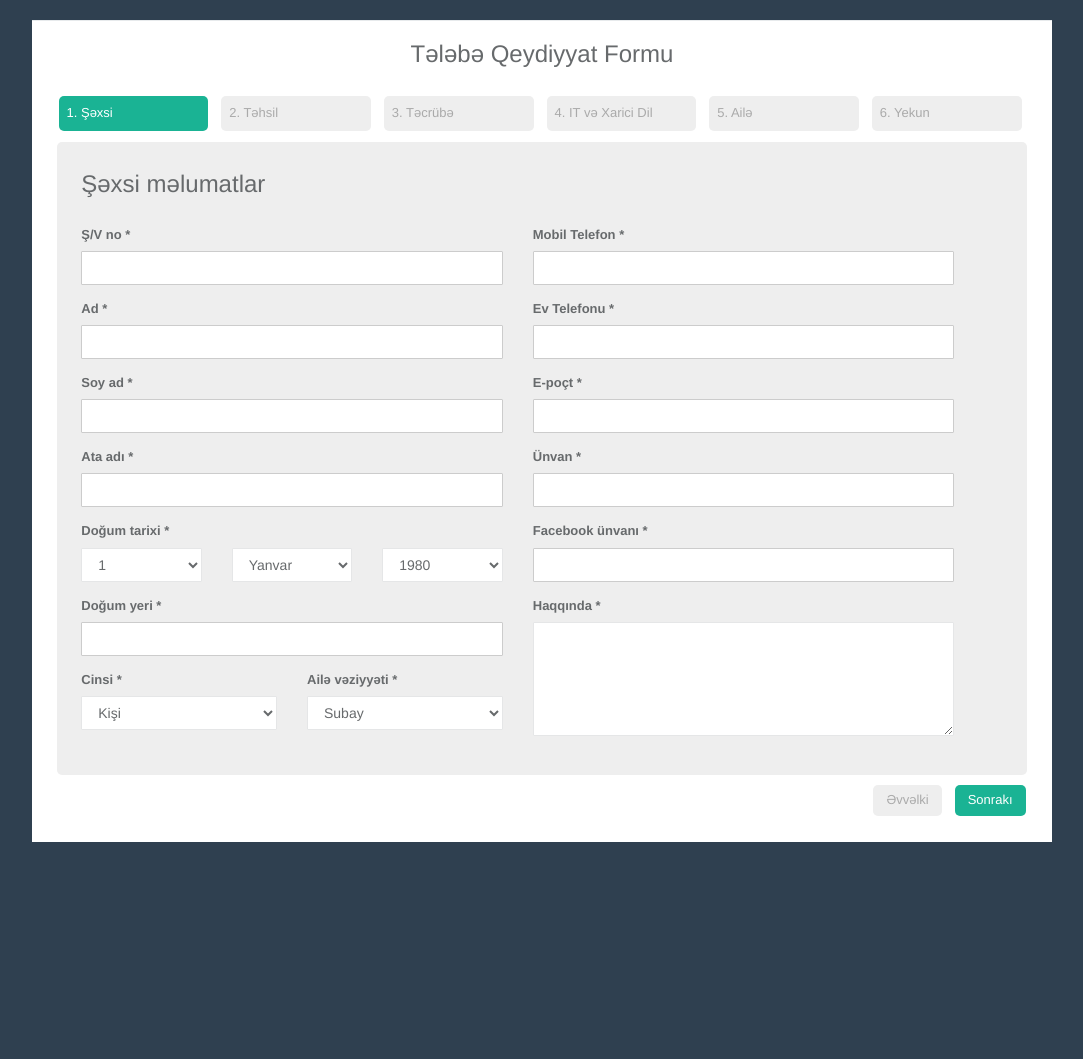
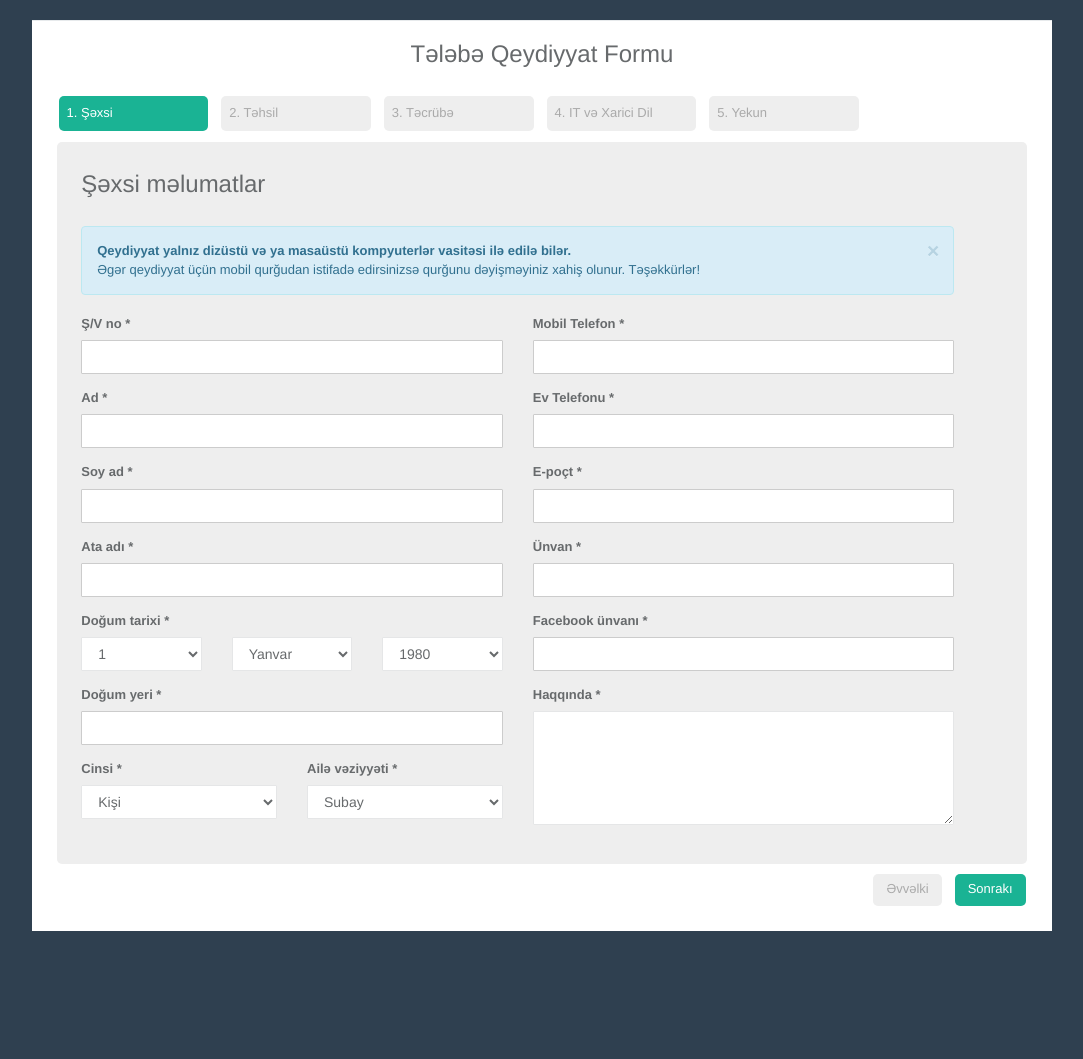
Before and after one commit to orkhan-huseyn/registration, a PHP site: page /cpanel/public/index.php in a window 1280 px wide. Shown: the top 1059 px of the page, without its empty margins (98-1181 px from the left). Run offline with PHP 8.4, Linux system fonts and the light colour scheme.

Commit message:
removed family info

```diff
--- a/app/init.php
+++ b/app/init.php
@@ -20,3 +20,6 @@ spl_autoload_register(function($class)
 {
     require_once '../app/models/'.$class.'.php';
 });
+
+$_SESSION['info'] = "<strong>Qeydiyyat yalnız dizüstü və ya masaüstü kompyuterlər vasitəsi ilə edilə bilər.</strong>"
+    ."<br/>Əgər qeydiyyat üçün mobil qurğudan istifadə edirsinizsə qurğunu dəyişməyiniz xahiş olunur. Təşəkkürlər!";
--- a/app/views/student/register.php
+++ b/app/views/student/register.php
@@ -65,14 +65,20 @@
                                 <div class="alert alert-danger alert-dismissable">
                                     <a href="#" class="close" data-dismiss="alert" aria-label="close">&times;</a>
                                     <?php echo $_SESSION['error'];?>
+                                    <?php unset($_SESSION['error']);?>
+                                </div>
+                                <?php } else if (isset($_SESSION['info'])) { ?>
+                                <div class="alert alert-info alert-dismissable">
+                                    <a href="#" class="close" data-dismiss="alert" aria-label="close">&times;</a>
+                                    <?php echo $_SESSION['info'];?>
+                                    <?php unset($_SESSION['info']);?>
                                 </div>
                                 <?php } ?>
-                                <?php unset($_SESSION['error']);?>
                                 <div class="row">
                                     <div class="col-lg-6">
                                         <div class="form-group">
                                             <label>Ş/V no *</label>
-                                            <input id="serial" name="serial_id" type="text" class="form-control required" data-mask="AZE9999999">
+                                            <input id="serial" name="serial_id" type="text" class="form-control required" data-mask="AZE99999999">
                                             <input type="hidden" name="student_id" value="0"/>
                                         </div>
                                         <div class="form-group">
@@ -174,7 +180,15 @@
                                     <div id="education_info" class="form-horizontal">
                                         <div class="form-group">
                                             <label class="col-sm-3 control-label">Təhsil pilləsi</label>
-                                            <div class="col-sm-9"><input name="education_level[]" class="form-control required" type="text"></div>
+                                            <div class="col-sm-9">
+                                                <select name="edcation_level[]" id="levels" class="form-control required">
+                                                    <option value="Orta">Orta</option>
+                                                    <option value="Orta-ixtisas">Orta-ixtisas</option>
+                                                    <option value="Tələbə">Tələbə</option>
+                                                    <option value="Bakalavr">Bakalavr</option>
+                                                    <option value="Magistr">Magistr</option>
+                                                </select>
+                                            </div>
                                         </div>
 
                                         <div class="form-group">
@@ -443,44 +457,6 @@
                                     </div>
                                 </div>
                             </fieldset>
-                            <h1>Ailə</h1>
-                            <fieldset>
-                                <h2>Ailə vəziyyəti</h2>
-                                <div class="container-fluid">
-                                    <div id="family_tab" class="form-horizontal">
-                                        <div class="form-group">
-                                            <label class="col-sm-3 control-label">Qohumluq dərəcəsi</label>
-                                            <div class="col-sm-6">
-                                                <select name="member_relation[]" class="form-control required">
-                                                    <option value="Ata">Ata</option>
-                                                    <option value="Ana">Ana</option>
-                                                    <option value="Bacı">Bacı</option>
-                                                    <option value="Qardaş">Qardaş</option>
-                                                    <option value="Ər">Ər</option>
-                                                    <option value="Arvad">Arvad</option>
-                                                    <option value="Qayınana">Qayınana</option>
-                                                    <option value="Qayınata">Qayınata</option>
-                                                    <option value="Oğul">Oğul</option>
-                                                    <option value="Qız">Qız</option>
-                                                </select>
-                                            </div>
-                                        </div>
-
-                                        <div class="form-group">
-                                            <label class="col-sm-3 control-label">Tam adı</label>
-                                            <div class="col-sm-6"><input name="member_full_name[]" class="form-control required" type="text"></div>
-                                        </div>
-
-<!--                                        <div class="form-group">-->
-<!--                                            <label class="col-sm-3 control-label">Əlaqə telefonu</label>-->
-<!--                                            <div class="col-sm-6"><input name="member_phone_number[]" class="form-control required" type="text" data-mask="(999) 999-99-99"></div>-->
-<!--                                        </div>-->
-                                        <br>
-                                        <div class="hr-line-dashed"></div>
-                                    </div>
-                                    <button type="button" onclick="addmember()" class="btn btn-primary btn-circle col-md-offset-6"><i class="fa fa-plus"></i></button>
-                                </div>
-                            </fieldset>
                             <h1>Yekun</h1>
                             <fieldset>
                                 <h2>Yekunlaşdır</h2>
--- a/app/views/student/registered.php
+++ b/app/views/student/registered.php
@@ -35,8 +35,7 @@
                             Bizi seçdiyiniz üçün təşəkkürlər! </p>
                         </div>
                         <div class="col-sm-3 col-sm-offset-4" style="position: relative; top: 20px;">
-                            <iframe src="https://www.facebook.com/plugins/like.php?href=https%3A%2F%2Fdevelopers.facebook.com%2Fdocs%2Fplugins%2F&width=450&layout=standard&action=like&show_faces=true&share=true&height=80&appId"
-                            width="500" height="100" style="border:none;overflow:hidden" scrolling="no" frameborder="0" allowTransparency="true"></iframe>
+
                         </div>
                         <?php
                             unset($_SESSION['student_full_name']);
--- a/public/js/script.js
+++ b/public/js/script.js
@@ -11,7 +11,15 @@ function addEducation() {
         '</button>' +
         '</div><div class="form-group">' +
         '<label class="col-sm-3 control-label">Təhsil pilləsi</label>' +
-        '<div class="col-sm-9"><input name="education_level[]" class="form-control required" type="text"></div>' +
+        '<div class="col-sm-9">' +
+        '<select name="edcation_level[]" id="levels" class="form-control required">' +
+        '<option value="Orta">Orta</option>' +
+        '<option value="Orta-ixtisas">Orta-ixtisas</option>' +
+        '<option value="Tələbə">Tələbə</option>' +
+        '<option value="Bakalavr">Bakalavr</option>' +
+        '<option value="Magistr">Magistr</option>' +
+        '</select>' +
+        '</div>' +
         '</div>' +
         '<div class="form-group">' +
         '<label class="col-sm-3 control-label">Təhsil müəssisəsi</label>' +
@@ -198,44 +206,6 @@ function addItKnowldge() {
     it++;
 }
 
-var member = 2;
-
-function delmember(num) {
-    $('#family' + num).remove();
-    member--;
-}
-
-function addmember() {
-    $('#family_tab').append('<div id="family' + member + '">' +
-        '<div class="form-group"><button onclick="delmember(' + member + ')" class="pull-right btn btn-danger btn-circle">' +
-        '<i class="fa fa-times"></i></button></div>' +
-        '<div class="form-group">' +
-        '<label class="col-sm-3 control-label">Qohumluq dərəcəsi</label>' +
-        '<div class="col-sm-6">' +
-        '<select name="member_relation[]" class="form-control required">' +
-        '<option value="Ata">Ata</option>' +
-        '<option value="Ana">Ana</option>' +
-        '<option value="Bacı">Bacı</option>' +
-        '<option value="Qardaş">Qardaş</option>' +
-        '<option value="Ər">Ər</option>' +
-        '<option value="Arvad">Arvad</option>' +
-        '<option value="Qayınana">Qayınana</option>' +
-        '<option value="Qayınata">Qayınata</option>' +
-        '<option value="Oğul">Oğul</option>' +
-        '<option value="Qız">Qız</option>' +
-        '</select>' +
-        '</div>' +
-        '</div>' +
-        '<div class="form-group">' +
-        '<label class="col-sm-3 control-label">Tam adı</label>' +
-        '<div class="col-sm-6"><input name="member_full_name[]" class="form-control required" type="text"></div>' +
-        '</div>' +
-        '<br>' +
-        '<div class="hr-line-dashed">' +
-        '</div></div>');
-    member++;
-}
-
 var lang = 2;
 
 function dellang(num) {
```
